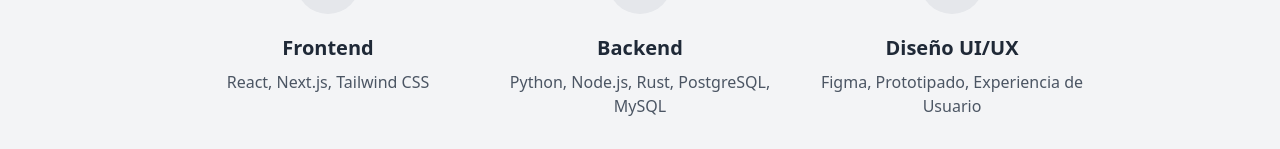
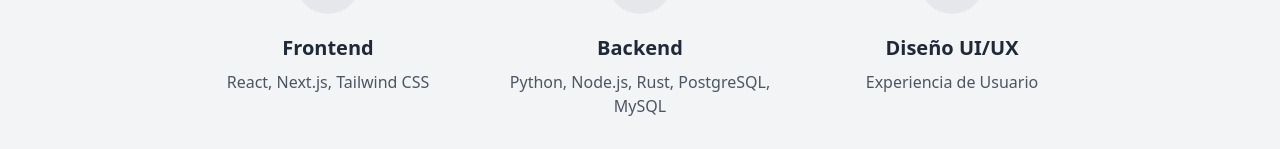
Before and after one commit to Epaval/JulioP-rez, a Next.js app: page / in a window 1280 px wide. Shown: the part 803-952 px from the top of the page. Built offline with nearby package versions, Linux system fonts and the light colour scheme; no server answers; the database is empty.

Commit message:
actulizar CV 2da parte

```diff
--- a/app/page.tsx
+++ b/app/page.tsx
@@ -208,7 +208,7 @@
                   <span className="text-2xl text-gray-700">🎨</span>
                 </div>
                 <h3 className="text-xl font-semibold text-gray-800 mb-2">Diseño UI/UX</h3>
-                <p className="text-gray-600">Figma, Prototipado, Experiencia de Usuario</p>
+                <p className="text-gray-600">Experiencia de Usuario</p>
               </div>
             </div>
           </div>
```
